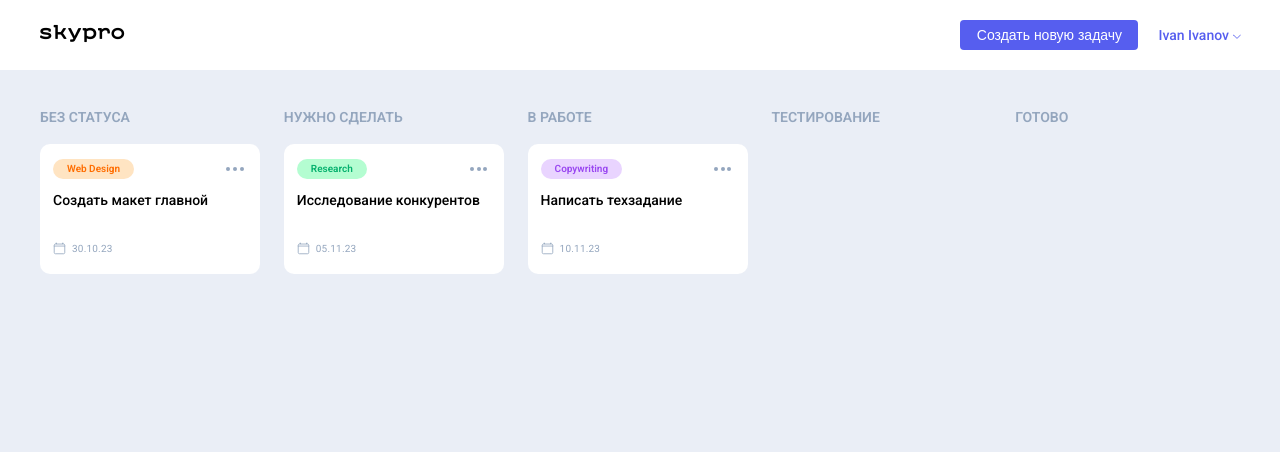
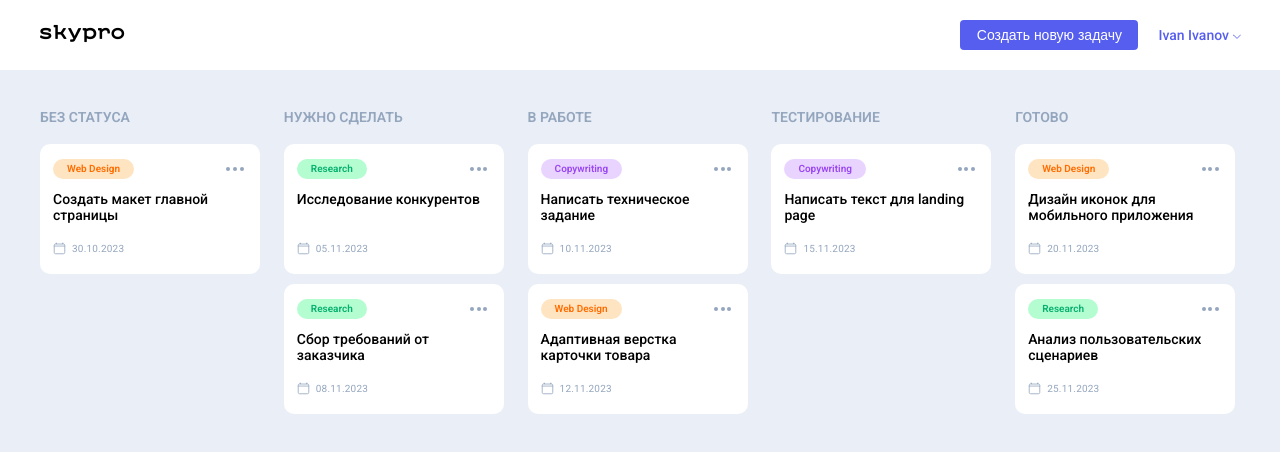
Before and after one commit to AnnaM-7777777/skypro-kanban, a React (Vite) app: page / in a window 1280 px wide. Shown: the top 452 px of the page. Built offline with nearby package versions, Linux system fonts and the light colour scheme.

Commit message:
Созданы тестовые данные для карточек в файл data.js

```diff
--- a/src/components/App/App.css
+++ b/src/App.css
@@ -100,18 +100,18 @@ ul li {
 }
 
 ._hover01:hover {
-    background-color: #565EEF;
+    background-color: #565eef;
 }
 
 ._hover02:hover,
 .header__user:hover {
-    color: #565EEF;
+    color: #565eef;
 }
 
 ._hover02:hover::after,
 .header__user:hover::after {
-    border-left-color: #565EEF;
-    border-bottom-color: #565EEF;
+    border-left-color: #565eef;
+    border-bottom-color: #565eef;
 }
 
 .pop-user-set:target,
@@ -141,7 +141,7 @@ ul li {
     color: #ffffff;
 }
 
-._active-category {
+._active-topic {
     opacity: 1 !important;
 }
 
@@ -559,19 +559,19 @@ ul li {
     font-weight: 700;
 }
 
-.categories {
+.topics {
     margin-bottom: 20px;
 }
-.categories__themes {
+.topics__themes {
     display: flex;
     flex-wrap: nowrap;
     align-items: flex-start;
     justify-content: flex-start;
 }
-.categories__p {
+.topics__p {
     margin-bottom: 14px;
 }
-.categories__theme {
+.topics__theme {
     display: inline-block;
     width: auto;
     height: 30px;
@@ -580,7 +580,7 @@ ul li {
     margin-right: 7px;
     opacity: 0.4;
 }
-.categories__theme p {
+.topics__theme p {
     font-size: 14px;
     font-weight: 600;
     line-height: 14px;
@@ -624,7 +624,7 @@ ul li {
     display: block;
     text-align: left;
 }
-.pop-browse__content .categories__theme {
+.pop-browse__content .topics__theme {
     opacity: 1;
 }
 .pop-browse__content .theme-down {
@@ -834,7 +834,6 @@ ul li {
     border-bottom: 1.9px solid #565eef;
     transform: rotate(-45deg);
     padding: 0;
-
 }
 
 /* Обёртка для кнопки и попапа */
@@ -959,9 +958,9 @@ ul li {
 .card__title {
     font-size: 14px;
     font-weight: 500;
-    line-height: 18px;
     color: #000000;
     margin-bottom: 10px;
+    text-align: left;
 }
 .card__content {
     height: 64px;
@@ -986,7 +985,6 @@ ul li {
     letter-spacing: 0.2px;
 }
 
-
 /* новые стили */
 .skeleton {
     background: #e0e0e0;
@@ -1005,7 +1003,6 @@ ul li {
     width: 80px;
 }
 /* новые стили */
-
 
 @media screen and (max-width: 1200px) {
     .main__block {
--- a/src/components/App/App.jsx
+++ b/src/components/App/App.jsx
@@ -1,4 +1,5 @@
 import { useState, useEffect } from "react";
+import { cards as initialCards } from "../../data";
 import Header from "../Header/Header";
 import Main from "../Main/Main";
 import PopUser from "../popups/PopUser/PopUser";
@@ -6,52 +7,21 @@ import PopNewCard from "../popups/PopNewCard/PopNewCard";
 import PopBrowse from "../popups/PopBrowse/PopBrowse";
 
 export default function App() {
-    // Состояния модалок
     const [isPopNewCardOpen, setIsPopNewCardOpen] = useState(false);
     const [isPopBrowseOpen, setIsPopBrowseOpen] = useState(false);
     const [isPopUserOpen, setIsPopUserOpen] = useState(false);
-
-    // Состояния данных
     const [cards, setCards] = useState([]);
     const [selectedCard, setSelectedCard] = useState(null);
     const [loading, setLoading] = useState(true);
 
-    // Имитация загрузки
     useEffect(() => {
-        const initialCards = [
-            {
-                id: 1,
-                title: "Создать макет главной",
-                description: "Figma",
-                category: "Web Design",
-                date: "30.10.23",
-                status: "Без статуса",
-            },
-            {
-                id: 2,
-                title: "Исследование конкурентов",
-                description: "Анализ",
-                category: "Research",
-                date: "05.11.23",
-                status: "Нужно сделать",
-            },
-            {
-                id: 3,
-                title: "Написать техзадание",
-                description: "",
-                category: "Copywriting",
-                date: "10.11.23",
-                status: "В работе",
-            },
-        ];
         const timer = setTimeout(() => {
-            setCards(initialCards);
+            setCards(initialCards); // используем данные из data.js
             setLoading(false);
         }, 800);
         return () => clearTimeout(timer);
     }, []);
 
-    // Обработчики
     const handleCardClick = (card) => {
         setSelectedCard(card);
         setIsPopBrowseOpen(true);
@@ -70,7 +40,6 @@ export default function App() {
 
     return (
         <div className="wrapper">
-            {/* Модальные окна */}
             <PopNewCard
                 isOpen={isPopNewCardOpen}
                 onClose={() => setIsPopNewCardOpen(false)}
--- a/src/components/Card/Card.jsx
+++ b/src/components/Card/Card.jsx
@@ -1,9 +1,9 @@
 export default function Card({ card, onClick }) {
-    const { title, category, date } = card;
-    const categoryClass =
-        category === "Web Design"
+    const { title, topic, date } = card;
+    const topicClass =
+        topic === "Web Design"
             ? "_orange"
-            : category === "Research"
+            : topic === "Research"
             ? "_green"
             : "_purple";
 
@@ -11,8 +11,8 @@ export default function Card({ card, onClick }) {
         <div className="cards__item">
             <div className="cards__card card">
                 <div className="card__group">
-                    <div className={`card__theme ${categoryClass}`}>
-                        <p className={categoryClass}>{category}</p>
+                    <div className={`card__theme ${topicClass}`}>
+                        <p className={topicClass}>{topic}</p>
                     </div>
                     <button className="card__btn" onClick={onClick}>
                         <div></div>
--- a/src/components/popups/PopBrowse/PopBrowse.jsx
+++ b/src/components/popups/PopBrowse/PopBrowse.jsx
@@ -8,7 +8,7 @@ const PopBrowse = () => {
                     <div className="pop-browse__content">
                         <div className="pop-browse__top-block">
                             <h3 className="pop-browse__ttl">Название задачи</h3>
-                            <div className="categories__theme theme-top _orange _active-category">
+                            <div className="topics__theme theme-top _orange _active-topic">
                                 <p className="_orange">Web Design</p>
                             </div>
                         </div>
@@ -61,9 +61,9 @@ const PopBrowse = () => {
                             />
                         </div>
 
-                        <div className="theme-down__categories theme-down">
-                            <p className="categories__p subttl">Категория</p>
-                            <div className="categories__theme _orange _active-category">
+                        <div className="theme-down__topics theme-down">
+                            <p className="topics__p subttl">Категория</p>
+                            <div className="topics__theme _orange _active-topic">
                                 <p className="_orange">Web Design</p>
                             </div>
                         </div>
--- a/src/components/popups/PopNewCard/PopNewCard.jsx
+++ b/src/components/popups/PopNewCard/PopNewCard.jsx
@@ -56,19 +56,19 @@ const PopNewCard = () => {
                             />
                         </div>
 
-                        <div className="pop-new-card__categories categories">
-                            <p className="categories__p subttl">Категория</p>
+                        <div className="pop-new-card__topics topics">
+                            <p className="topics__p subttl">Категория</p>
 
-                            <div className="categories__themes">
-                                <div className="categories__theme _orange _active-category">
+                            <div className="topics__themes">
+                                <div className="topics__theme _orange _active-topic">
                                     <p className="_orange">Web Design</p>
                                 </div>
 
-                                <div className="categories__theme _green">
+                                <div className="topics__theme _green">
                                     <p className="_green">Research</p>
                                 </div>
 
-                                <div className="categories__theme _purple">
+                                <div className="topics__theme _purple">
                                     <p className="_purple">Copywriting</p>
                                 </div>
                             </div>
--- /dev/null
+++ b/src/data.js
@@ -0,0 +1,58 @@
+export const cards = [
+  {
+    id: 1,
+    topic: "Web Design",
+    title: "Создать макет главной страницы",
+    date: "30.10.2023",
+    status: "Без статуса",
+  },
+  {
+    id: 2,
+    topic: "Research",
+    title: "Исследование конкурентов",
+    date: "05.11.2023",
+    status: "Нужно сделать",
+  },
+  {
+    id: 3,
+    topic: "Copywriting",
+    title: "Написать техническое задание",
+    date: "10.11.2023",
+    status: "В работе",
+  },
+  {
+    id: 4,
+    topic: "Web Design",
+    title: "Адаптивная верстка карточки товара",
+    date: "12.11.2023",
+    status: "В работе",
+  },
+  {
+    id: 5,
+    topic: "Research",
+    title: "Сбор требований от заказчика",
+    date: "08.11.2023",
+    status: "Нужно сделать",
+  },
+  {
+    id: 6,
+    topic: "Copywriting",
+    title: "Написать текст для landing page",
+    date: "15.11.2023",
+    status: "Тестирование",
+  },
+  {
+    id: 7,
+    topic: "Web Design",
+    title: "Дизайн иконок для мобильного приложения",
+    date: "20.11.2023",
+    status: "Готово",
+  },
+  {
+    id: 8,
+    topic: "Research",
+    title: "Анализ пользовательских сценариев",
+    date: "25.11.2023",
+    status: "Готово",
+  },
+];
--- a/src/main.jsx
+++ b/src/main.jsx
@@ -1,7 +1,7 @@
 import { StrictMode } from 'react'
 import { createRoot } from 'react-dom/client'
 import App from './components/App/App.jsx'
-import './components/App/App.css'
+import './App.css'
 
 createRoot(document.getElementById('root')).render(
   <StrictMode>
```
